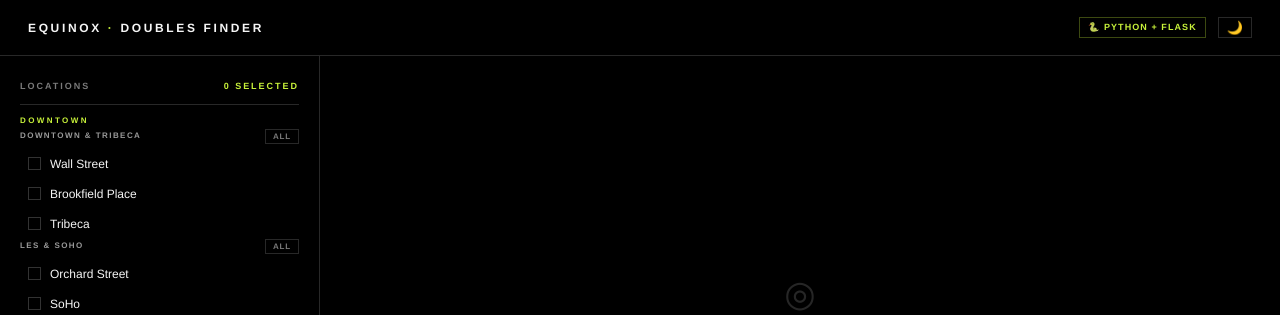
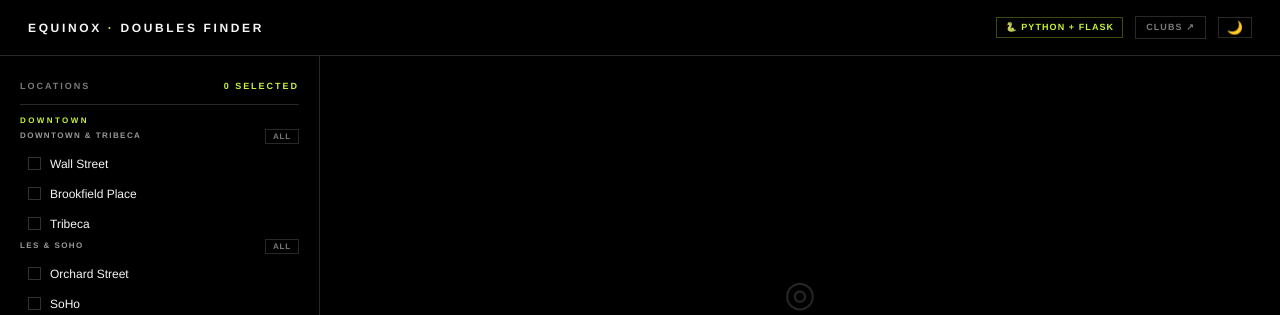
Before and after one commit to thevillanelle/eqx-doubles-python, a Flask app: page / in a window 1280 px wide. Shown: the top 315 px of the page. Run offline with Flask 3, Linux system fonts and the light colour scheme.

Commit message:
Add Clubs link to header in index.html

```diff
--- a/templates/index.html
+++ b/templates/index.html
@@ -114,6 +114,7 @@ main::-webkit-scrollbar-thumb{background:var(--border)}
   <div class="logo">EQUINOX <em>·</em> Doubles Finder</div>
   <div class="header-right">
     <span class="db-badge">🐍 Python + Flask</span>
+    <a href="/clubs" style="background:transparent;border:1px solid var(--border);color:var(--muted);font-size:9px;font-weight:700;letter-spacing:.12em;padding:4px 10px;text-transform:uppercase;text-decoration:none;transition:.15s" onmouseover="this.style.borderColor='#c8f23a';this.style.color='#c8f23a'" onmouseout="this.style.borderColor='';this.style.color=''">Clubs ↗</a>
     <button onclick="toggleTheme()" style="background:transparent;border:1px solid var(--border);color:var(--muted);cursor:pointer;font-size:13px;padding:3px 8px;line-height:1;transition:.15s">🌙</button>
   </div>
 </header>
```
